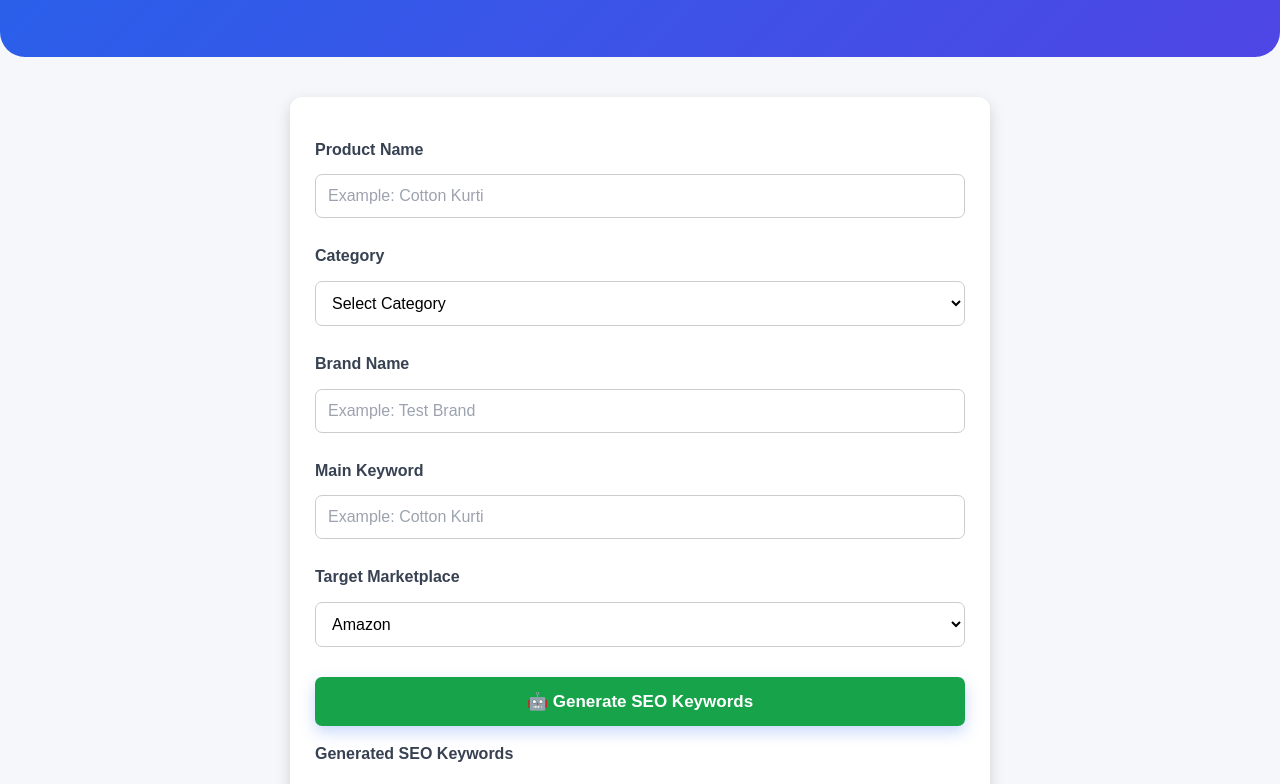
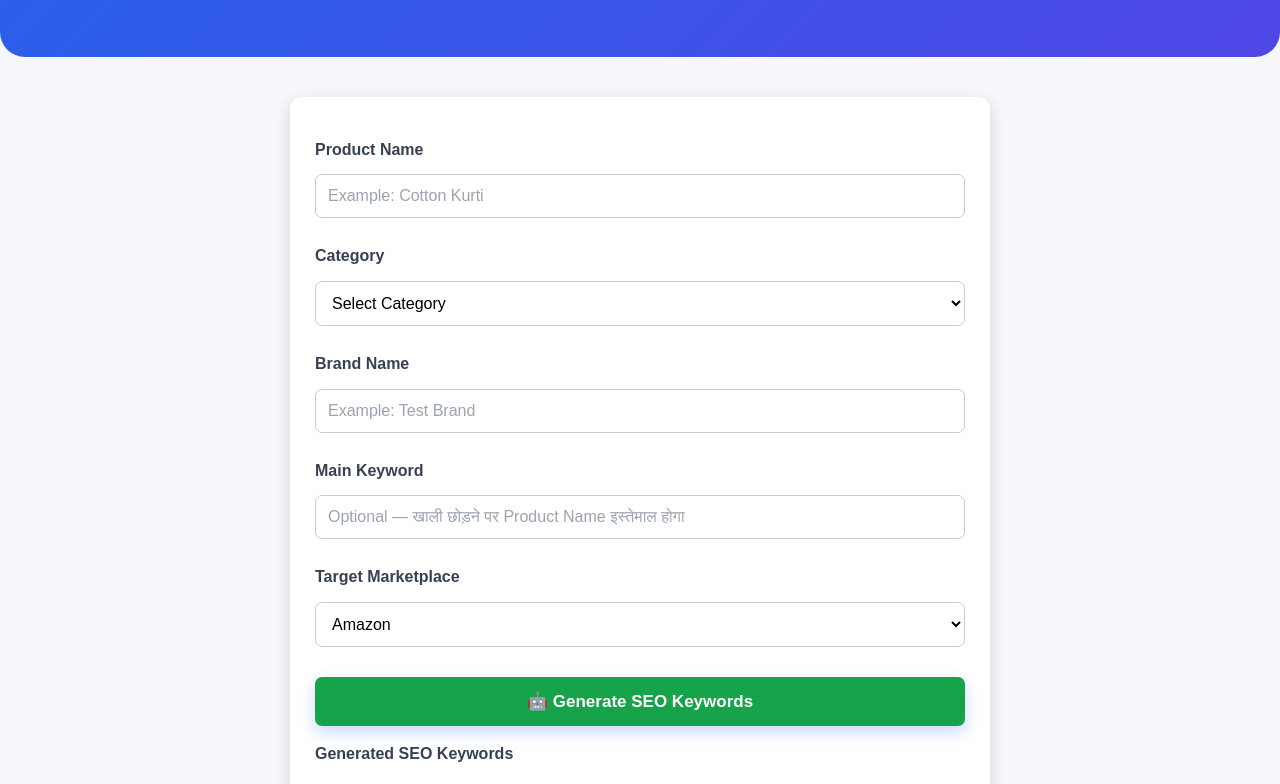
Before and after one commit to bhgbhnnjrhgnfnhhjh-glitch/AI-Seller-Toolkit-Backend, a website: page seo-generator.html in a window 1280 px wide. Shown: the part 275-1059 px from the top of the page. Drawn offline with Linux system fonts and the light colour scheme.

Commit message:
Update seo-generator.html

```diff
--- a/seo-generator.html
+++ b/seo-generator.html
@@ -215,7 +215,6 @@ Brand Name
     placeholder="Example: Test Brand"
 >
 
-
 <!-- MAIN KEYWORD -->
 
 <label>
@@ -225,9 +224,8 @@ Main Keyword
 <input
     type="text"
     id="keyword"
-    placeholder="Example: Cotton Kurti"
+    placeholder="Optional — खाली छोड़ने पर Product Name इस्तेमाल होगा"
 >
-
 
 <!-- MARKETPLACE -->
 
```
